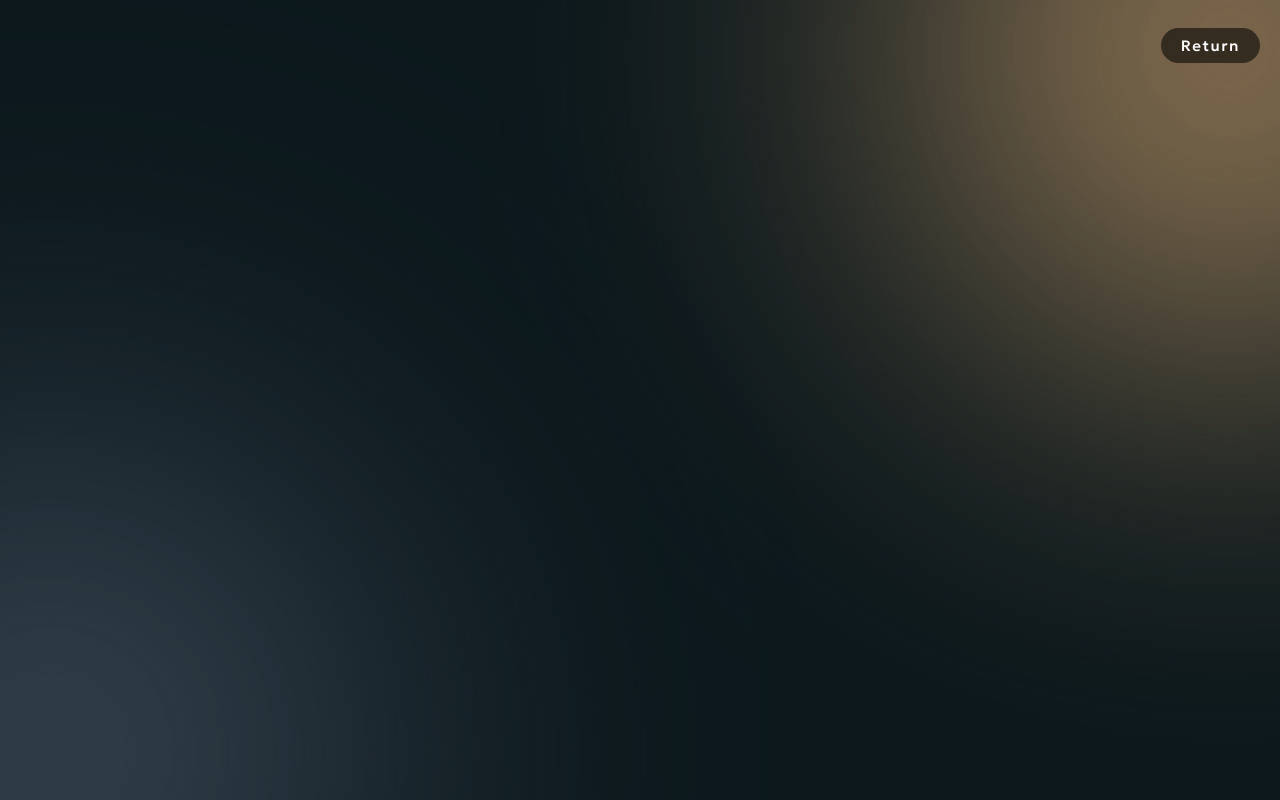
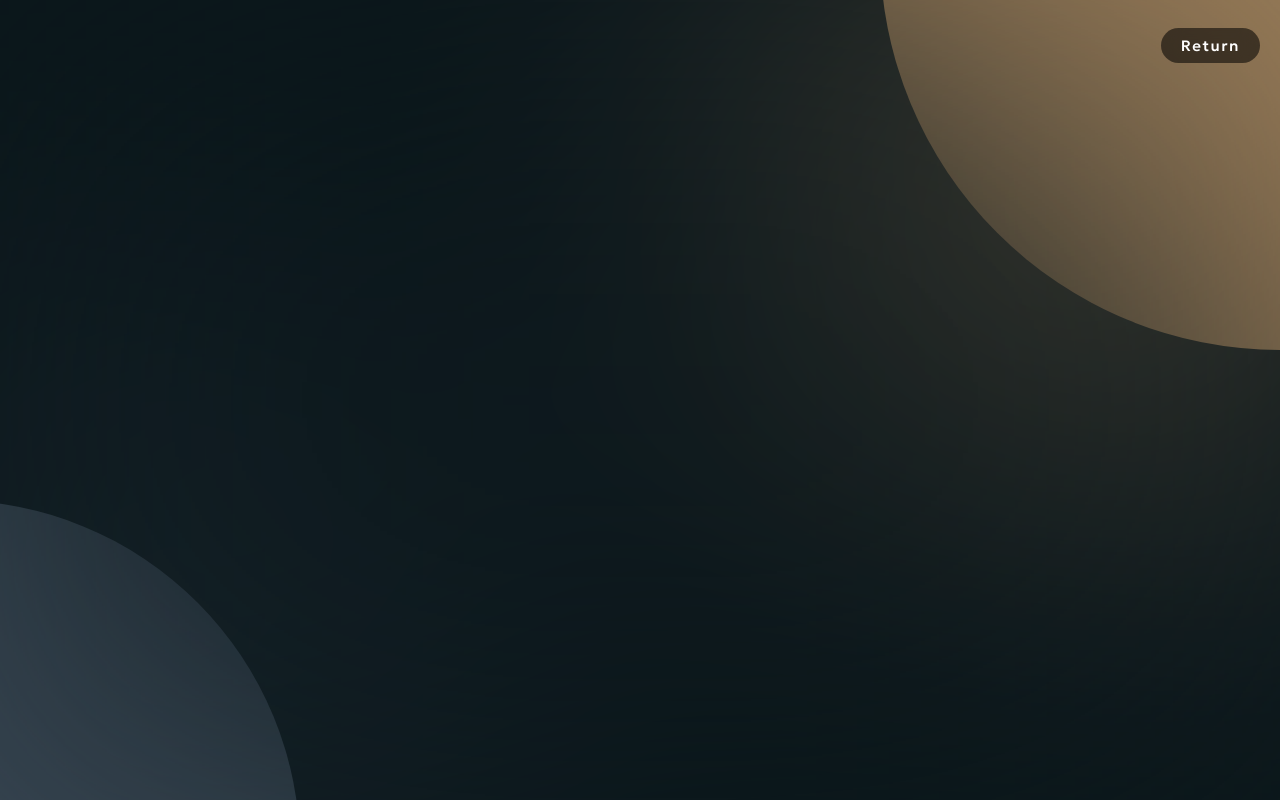
Before and after one commit to simonpine/clubHub-frontend, a React (Create React App) app: page /login in a window 1280 px wide. Built offline with nearby package versions, Linux system fonts and the light colour scheme.

Commit message:
the background design returned to the blur settings beacause of a error in safari

```diff
--- a/src/components/bg.js
+++ b/src/components/bg.js
@@ -1,10 +1,10 @@
 import { useState, useEffect } from 'react';
-import circle1Png from '../img/Untitled-1.png'
-import circle2Png from '../img/Untitled-2.png'
+// import circle1Png from '../img/Untitled-1.png'
+// import circle2Png from '../img/Untitled-2.png'
 
 function Bg({ rot }) {
-  const [circle1, setCircle1] = useState('-700px')
-  const [circle2, setCircle2] = useState('-700px')
+  const [circle1, setCircle1] = useState('-400px')
+  const [circle2, setCircle2] = useState('-400px')
   const [rotation, setRotation] = useState('')
 
   useEffect(() => {
@@ -14,40 +14,40 @@ function Bg({ rot }) {
   }, [rot])
   window.addEventListener("scroll", () => {
     const pix = window.pageYOffset
-    setCircle1(`${(pix * 1.7) - 700}px`)
-    setCircle2(`${(pix * 1.7) - 700}px`)
+    setCircle1(`${(pix * 1.7) - 400}px`)
+    setCircle2(`${(pix * 1.7) - 400}px`)
 
   });
   return (
     <div className={'bgCont ' + rotation} >
       <div className="BlurBack"></div>
-      {/* <div style={{
+      <div style={{
         width: '800px',
         height: '800px',
         top: '-450px',
         right: circle1,
         backgroundColor: '#d6ad7b',
       }} className='circle'></div>
-      */}
-      <img className='circle' style={{
+
+      {/* <img className='circle' style={{
         width: '1500px',
         height: '1500px',
         top: '-700px',
         right: circle1,
-      }} src={circle1Png} alt='backgraoundCircle' />
-      {/* <div style={{
+      }} src={circle1Png} alt='backgraoundCircle' /> */}
+      <div style={{
         width: '700px',
         height: '700px',
         bottom: '-400px',
         left: circle2,
         backgroundColor: '#4F6273',
-      }} className='circle'></div> */}
-      <img className='circle' style={{
+      }} className='circle'></div>
+      {/* <img className='circle' style={{
         width: '1500px',
         height: '1500px',
         bottom: '-700px',
         left: circle2,
-      }} src={circle2Png} alt='backgraoundCircle'  />
+      }} src={circle2Png} alt='backgraoundCircle'  /> */}
     </div>
   );
 }
--- a/src/scss/_bg.scss
+++ b/src/scss/_bg.scss
@@ -3,7 +3,7 @@
     height: 100vh;
     position: fixed;
     background-color: map-get($map: $colors, $key: 'bgBlur');
-    // backdrop-filter: blur(200px);
+    backdrop-filter: blur(200px);
     z-index: -1;
 }
 
@@ -16,7 +16,7 @@
 
 .circle {
     position: fixed;
-    // border-radius: 100%;
+    border-radius: 100%;
     z-index: -2;
 }
 
```
